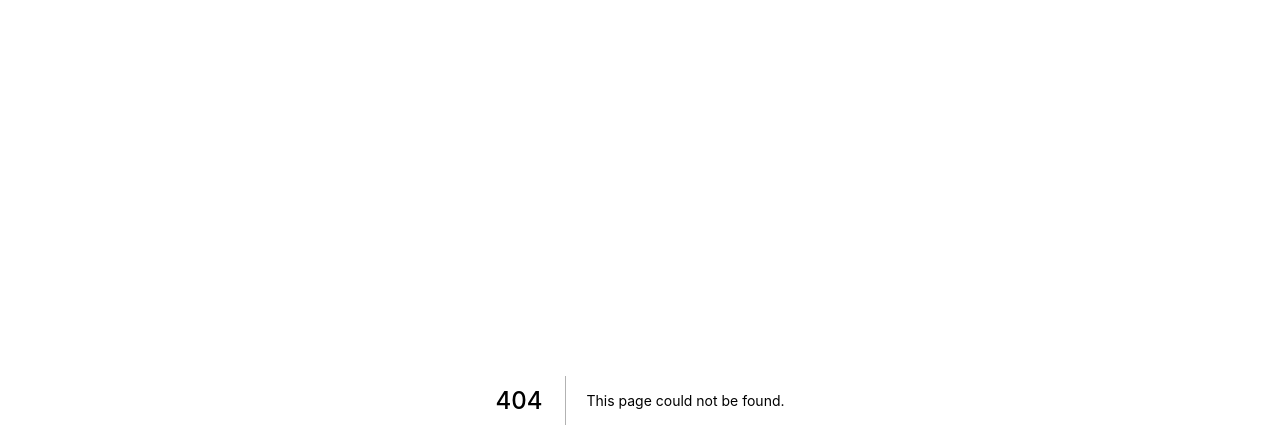
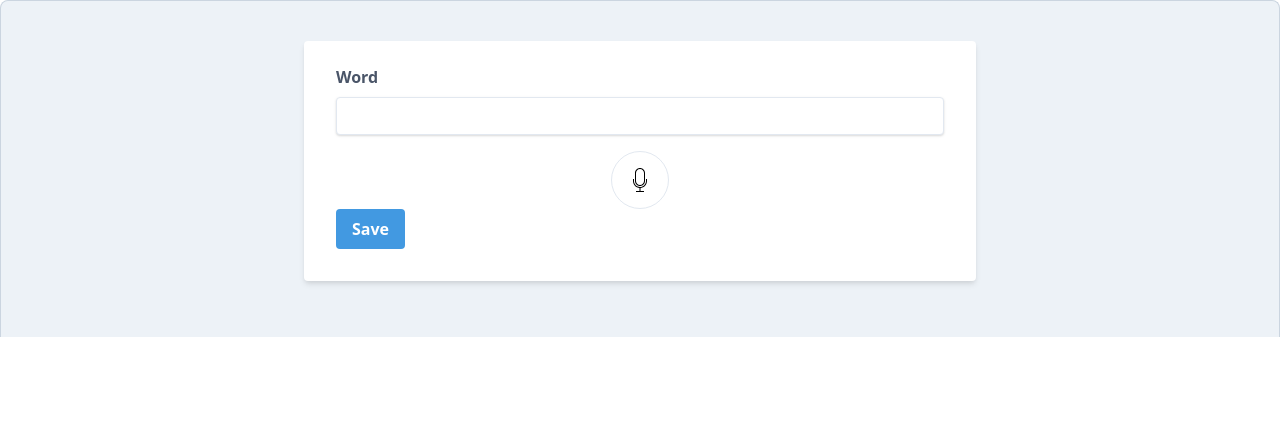
Before and after one commit to albizures/flashruad, a Next.js app: page /pronunciations in a window 1280 px wide. Before the commit this address had no page. Shown: the top 448 px of the page. Built offline with nearby package versions, Linux system fonts and the light colour scheme.

Commit message:
create upload function

```diff
--- /dev/null
+++ b/now.json
@@ -0,0 +1,5 @@
+{
+  "env": {
+    "NOW_STORAGE_TOKEN": "@now-storage-token"
+  }
+}
--- a/package.json
+++ b/package.json
@@ -23,12 +23,14 @@
     "apollo-server-micro": "^2.9.7",
     "axios": "^0.19.0",
     "bcrypt": "^3.0.6",
+    "busboy": "^0.3.1",
     "classnames": "^2.2.6",
     "graphql": "^14.5.8",
     "isomorphic-unfetch": "^3.0.0",
     "jsonwebtoken": "^8.5.1",
     "micro": "^9.3.4",
     "next": "^9.1.2",
+    "now-storage": "^1.3.0",
     "pg": "^7.12.1",
     "react": "^16.11.0",
     "react-dom": "^16.11.0",
@@ -38,6 +40,7 @@
   },
   "devDependencies": {
     "@types/bcrypt": "^3.0.0",
+    "@types/busboy": "^0.2.3",
     "@types/classnames": "^2.2.9",
     "@types/jsonwebtoken": "^8.3.5",
     "@types/node": "^12.12.3",
--- /dev/null
+++ b/src/pages/api/upload.ts
@@ -0,0 +1,66 @@
+import { RequestHandler, send } from 'micro';
+import { upload } from 'now-storage';
+import Busboy from 'busboy';
+import { IncomingMessage } from 'http';
+import fs from 'fs';
+import util from 'util';
+
+const writeFile = util.promisify(fs.writeFile);
+
+interface Body {
+  file: NodeJS.ReadableStream;
+  ext: string;
+}
+
+const toBuffer = (file: NodeJS.ReadableStream): Promise<Buffer> => {
+  return new Promise<Buffer>((resolve) => {
+    var bufs = [];
+    file.on('data', (data) => {
+      bufs.push(data);
+    });
+
+    file.on('end', () => {
+      resolve(Buffer.concat(bufs));
+    });
+  });
+};
+
+const parseBody = (req: IncomingMessage): Promise<Body> => {
+  const busboy = new Busboy({ headers: req.headers });
+  return new Promise<Body>((resolve) => {
+    busboy.on('file', function(fieldname, file, filename, encoding, mimetype) {
+      resolve({ file, ext: fieldname });
+    });
+
+    req.pipe(busboy);
+  });
+};
+
+const handler: RequestHandler = async (req, res) => {
+  if (req.method !== 'POST') {
+    return send(res, 404);
+  }
+
+  const { file, ext } = await parseBody(req);
+
+  const content = await toBuffer(file);
+
+  const now = Date.now();
+  const name = `${now}${ext}`;
+  await writeFile(`./${name}`, content);
+
+  // const { url } = await upload(process.env.NOW_STORAGE_TOKEN, {
+  //   name,
+  //   content,
+  // });
+
+  return send(res, 200, { file: 'url', name });
+};
+
+export const config = {
+  api: {
+    bodyParser: false,
+  },
+};
+
+export default handler;
--- /dev/null
+++ b/src/pages/pronunciations.tsx
@@ -0,0 +1,93 @@
+import React from 'react';
+import { useMutation } from '@apollo/react-hooks';
+import { gql } from 'apollo-boost';
+import TextField from '../components/TextField';
+import AudioField from '../components/AudioField';
+
+import '../style.css';
+import withApollo from '../components/hocs/withApollo';
+
+const wordGenders = [
+  { value: 'MASCULINE', label: 'Masculine' },
+  { value: 'FEMININE', label: 'Feminine' },
+  { value: 'NEUTER', label: 'Neuter' },
+];
+
+const CREATE_PRONUNCIATION = gql`
+  mutation CreatePronunciation($file: String!, $word: Int!) {
+    createPronunciation(file: $word, word: $word) {
+      id
+    }
+  }
+`;
+
+const App = () => {
+  const [createPronunciation, { data: mutationData }] = useMutation(
+    CREATE_PRONUNCIATION,
+  );
+  const wordRef = React.useRef<HTMLInputElement>();
+  const audioRef = React.useRef<File>();
+  React.useEffect(() => {
+    console.log('mutationData', mutationData);
+  }, [mutationData]);
+
+  const onSubmit = async (event: React.FormEvent) => {
+    event.preventDefault();
+
+    let formData = new FormData();
+
+    formData.append('.wav', audioRef.current);
+
+    const result = await fetch('/api/upload', {
+      method: 'POST',
+      body: formData,
+    });
+
+    // console.log(result);
+
+    if (result.ok) {
+      const data = await result.json();
+      console.log(data);
+    }
+    //   //   createPronunciation({
+    //   //     variables: {
+    //   //       word: Number(wordRef.current.value),
+    //   //       file: data.file,
+    //   //     },
+    //   //   });
+
+    //   return;
+    // }
+
+    // alert('error');
+  };
+
+  return (
+    <div className="bg-white rounded-t-lg overflow-hidden border-t border-l border-r border-gray-400 p-4 px-3 py-10 bg-gray-200 flex justify-center">
+      <div className="w-full max-w-2xl">
+        <form
+          onSubmit={onSubmit}
+          className="bg-white shadow-md rounded px-8 pt-6 pb-8 mb-4"
+        >
+          <div className="mb-4">
+            <TextField
+              ref={wordRef}
+              required={false}
+              name="word"
+              label="Word"
+            />
+          </div>
+          <AudioField ref={audioRef} />
+          <button
+            className="bg-blue-500 hover:bg-blue-700 text-white font-bold py-2 px-4 rounded focus:outline-none focus:shadow-outline"
+            type="submit"
+          >
+            Save
+          </button>
+        </form>
+      </div>
+    </div>
+  );
+};
+
+export default withApollo(App);
--- /dev/null
+++ b/src/pages/words.tsx
@@ -0,0 +1,84 @@
+import React from 'react';
+import { useQuery } from '@apollo/react-hooks';
+import { gql } from 'apollo-boost';
+import TextField from '../components/TextField';
+import AudioField from '../components/AudioField';
+
+import '../style.css';
+import withApollo from '../components/hocs/withApollo';
+
+const WORD_LIST = gql`
+  mutation WordList {
+    wordList {
+      word
+    }
+  }
+`;
+
+const App = () => {
+  const result = useQuery(WORD_LIST);
+
+  React.useEffect(() => {
+    console.log('mutationData', result);
+  }, [result]);
+
+  const onSubmit = async (event: React.FormEvent) => {
+    event.preventDefault();
+
+    let formData = new FormData();
+
+    formData.append('.wav', audioRef.current);
+
+    const result = await fetch('/api/upload', {
+      method: 'POST',
+      body: formData,
+    });
+
+    // console.log(result);
+
+    if (result.ok) {
+      const data = await result.json();
+      console.log(data);
+    }
+    //   //   createPronunciation({
+    //   //     variables: {
+    //   //       word: Number(wordRef.current.value),
+    //   //       file: data.file,
+    //   //     },
+    //   //   });
+
+    //   return;
+    // }
+
+    // alert('error');
+  };
+
+  return (
+    <div className="bg-white rounded-t-lg overflow-hidden border-t border-l border-r border-gray-400 p-4 px-3 py-10 bg-gray-200 flex justify-center">
+      <div className="w-full max-w-2xl">
+        <form
+          onSubmit={onSubmit}
+          className="bg-white shadow-md rounded px-8 pt-6 pb-8 mb-4"
+        >
+          <div className="mb-4">
+            <TextField
+              ref={wordRef}
+              required={false}
+              name="word"
+              label="Word"
+            />
+          </div>
+          <AudioField ref={audioRef} />
+          <button
+            className="bg-blue-500 hover:bg-blue-700 text-white font-bold py-2 px-4 rounded focus:outline-none focus:shadow-outline"
+            type="submit"
+          >
+            Save
+          </button>
+        </form>
+      </div>
+    </div>
+  );
+};
+
+export default withApollo(App);
```
Also changed, not shown: tsconfig.json (+14 -4 lines), 2 other files (tests, documents, lock files or other folders).
